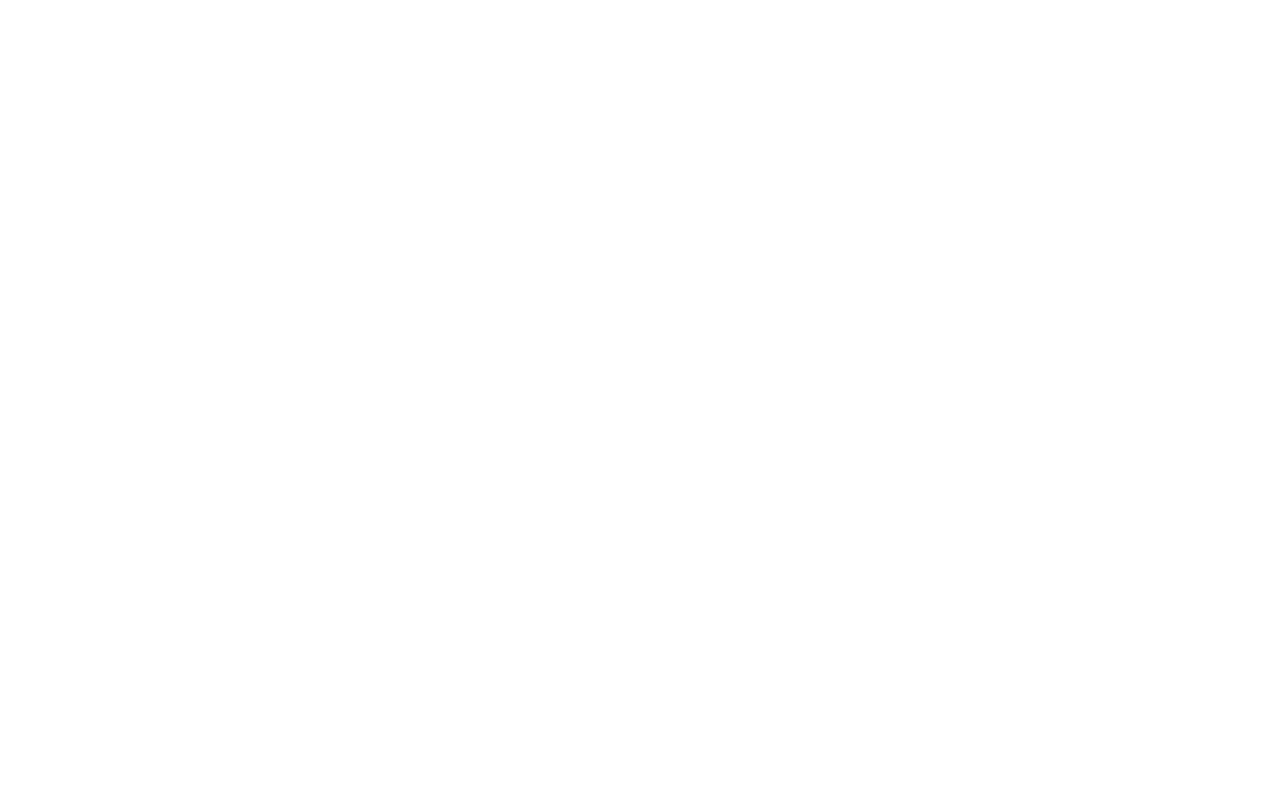
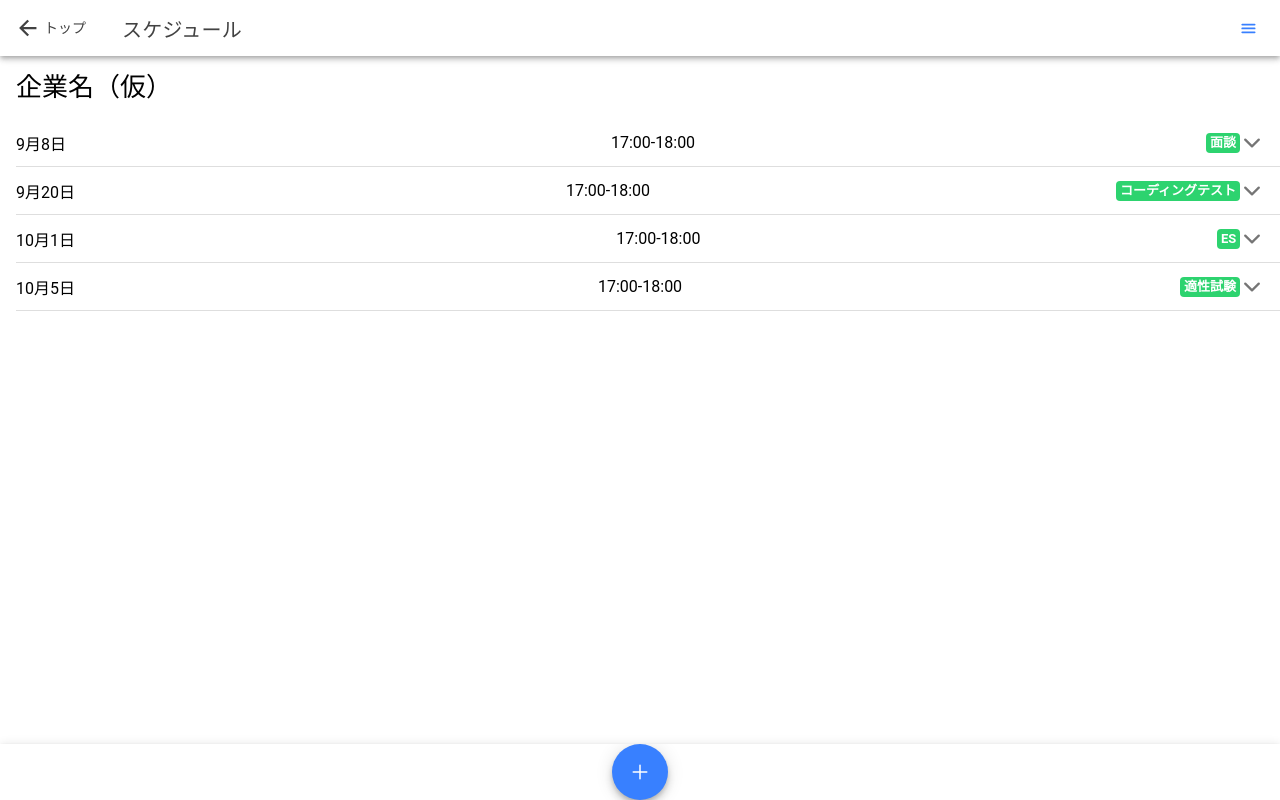
Before and after one commit to kumastry/smart-syukatsu-schedule, a React (Vite) app in the folder smart-syukatsu-schedule-frontend/: page /corp/1 in a window 1280 px wide. Built offline with nearby package versions, Linux system fonts and the light colour scheme.

Commit message:
feature-画面レイアウトの作成 #2 スケジュール画面を追加した

```diff
--- a/smart-syukatsu-schedule-frontend/src/pages/CorpSchedule.tsx
+++ b/smart-syukatsu-schedule-frontend/src/pages/CorpSchedule.tsx
@@ -1,34 +1,61 @@
 import { useState } from 'react';
-import { Message, getMessage } from '../data/messages';
 import {
-  IonBackButton,
-  IonButtons,
     IonContent,
-  IonHeader,
     IonIcon,
     IonItem,
     IonLabel,
-  IonNote,
     IonPage,
     IonToolbar,
     useIonViewWillEnter,
+    IonFooter,
+    IonBadge,
 } from '@ionic/react';
-import { personCircle } from 'ionicons/icons';
 import { useParams } from 'react-router';
-import './ViewMessage.css';
+
+import Header from '../components/Header/Header';
+import text from './../assets/text.json';
+import FabButton from '../components/FabButton/FabButton';
+import { sampleCorpSchedules } from './../data/sampleData';
+import { chevronDown } from 'ionicons/icons';
+
 
 function CorpSchedule() {
-    const [message, setMessage] = useState<Message>();
+    const [schedules, SetSchedules] = useState<any>([]);
     const params = useParams<{ id: string }>();
 
     useIonViewWillEnter(() => {
+        SetSchedules(
+            sampleCorpSchedules.filter((item: any, key:Number) => {
+                return item.corpId === params.id;
+            })
+        )
     });
 
     return (
-      <IonPage id="view-message-page">
-        <IonContent>
+        <IonPage id="corp-schedules-page">
+            <Header headerText={text.schedule} isShowBackButton={true} />
+            <IonContent fullscreen>
 
+                <h1 style={{margin:'1rem'}}>企業名（仮）</h1>
+                {/**IonAccordionを使う**/}
+                {
+                    schedules.map((item:any, key:Number) => {
+                        return (
+                            <IonItem >
+                                <IonLabel>{item.corpPeriod.slice(5)}</IonLabel>
+                                <IonLabel>17:00-18:00</IonLabel>
+                                <IonBadge color="success">{item.corpEvent}</IonBadge>
+                                <IonIcon aria-hidden="true" icon={chevronDown}/>
+                            </IonItem>
+                        );
+                    })
+                }
             </IonContent>
+            <IonFooter>
+                <IonToolbar>
+                    <FabButton />
+                </IonToolbar>
+            </IonFooter>
         </IonPage>
     );
 }
```
Lines whose indentation alone changed are shown as unchanged.
